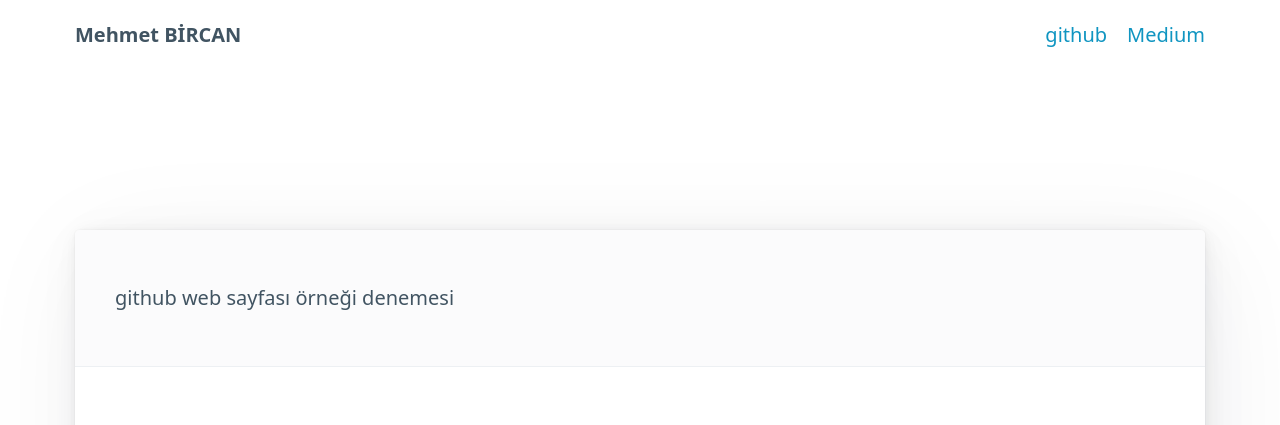
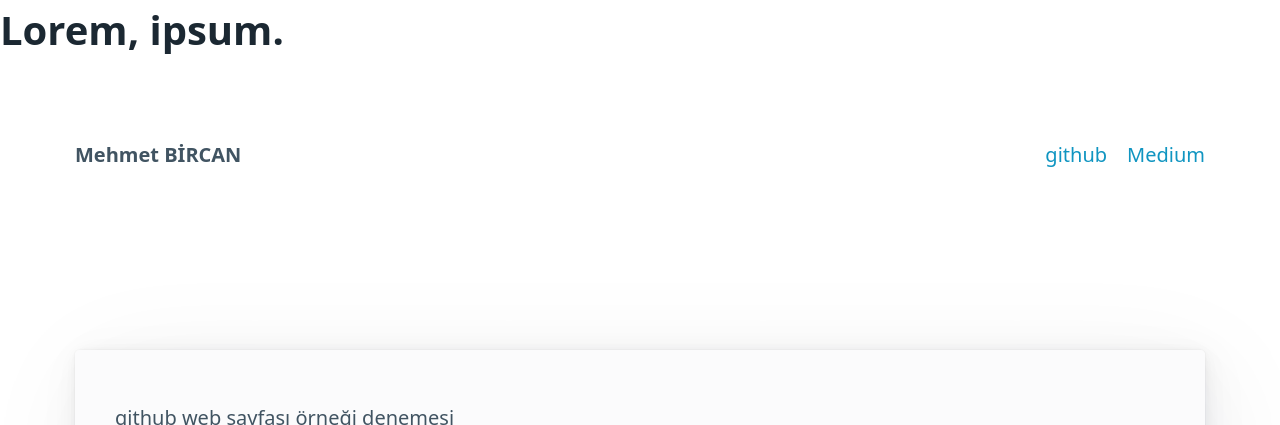
Before and after one commit to BircanMehmet/BircanMehmet.github.io, a plain HTML site: page index.html in a window 1280 px wide. Shown: the top 425 px of the page. Drawn offline with nearby package versions, Linux system fonts and the light colour scheme.

Commit message:
index sayfası yeniden yüklendi

```diff
--- a/index.html
+++ b/index.html
@@ -1,6 +1,3 @@
-<!DOCTYPE html>
-<html lang="en">
-<head>
 <meta charset="UTF-8">
 <meta http-equiv="X-UA-Compatible" content="IE=edge">
 <meta name="viewport" content="width=device-width, initial-scale=1.0">
@@ -10,6 +7,7 @@
 <title>mehmetbircan github.io web sitesi</title>
 </head>
 <body>
+<h1>Lorem, ipsum.</h1>
 <nav class="container" >
     <ul>
         <li><strong>Mehmet BİRCAN</strong></li>
```
Lines whose indentation alone changed are shown as unchanged.
